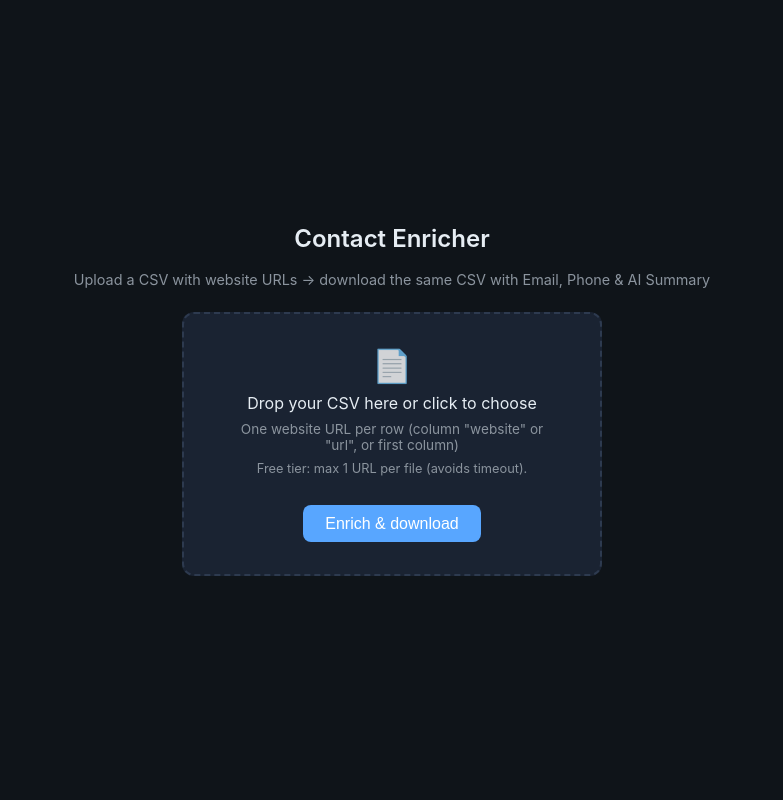
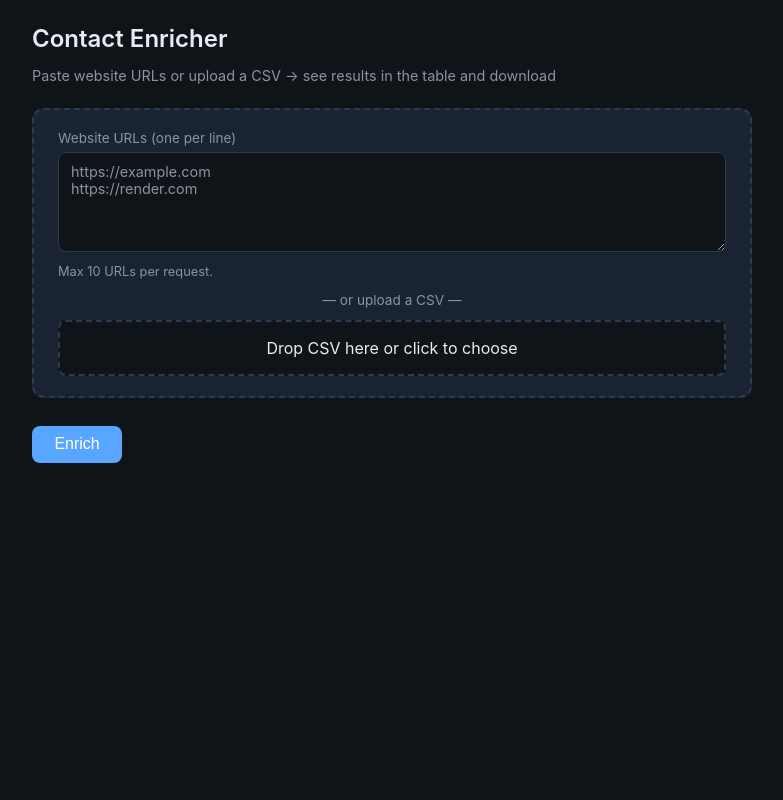
Before and after one commit to vlbandara/lead, a Flask app: page / in a window 1280 px wide. Shown: the whole page, without its empty margins (248-1031 px from the left). Run offline with Flask 3, Linux system fonts and the light colour scheme; some libraries are stand-ins or nearby versions.

Commit message:
Add URL text input, results table in UI, 10-URL limit, fix click-to-choose, JSON API
Made-with: Cursor

```diff
--- a/app.py
+++ b/app.py
@@ -19,8 +19,8 @@ _this_dir = os.path.dirname(os.path.abspath(__file__))
 app = Flask(__name__, template_folder=os.path.join(_this_dir, "templates"))
 app.config["MAX_CONTENT_LENGTH"] = 2 * 1024 * 1024  # 2 MB max upload
 
-# Free tier: request and worker timeouts are tight. 1 URL per request is reliable.
-MAX_URLS_PER_REQUEST = 1
+# Max URLs per request (free tier may timeout with many URLs; use 1–3 for reliability)
+MAX_URLS_PER_REQUEST = 10
 
 URL_COLUMN_NAMES = ("website", "url", "site", "domain", "link", "website_url")
 
@@ -63,42 +63,63 @@ def index():
     return render_template("index.html", max_urls=MAX_URLS_PER_REQUEST)
 
 
-@app.route("/enrich", methods=["POST"])
-def enrich():
-    if "csv" not in request.files:
-        return jsonify({"error": "No CSV file uploaded"}), 400
-    f = request.files["csv"]
-    if not f.filename or not f.filename.lower().endswith((".csv", ".txt")):
-        return jsonify({"error": "Please upload a CSV file"}), 400
+def _collect_urls_from_request():
+    """Return (urls, extra_rows) from either CSV file or 'urls' form field. extra_rows is list of (url, [extra_cols]) for CSV."""
+    urls_text = (request.form.get("urls") or "").strip()
+    if urls_text:
+        urls = []
+        for line in urls_text.splitlines():
+            u = _normalize_url(line)
+            if u and _is_valid_url(u):
+                urls.append(u)
+        return urls, [(u, []) for u in urls]
+
+    f = request.files.get("csv")
+    if not f or not f.filename or not f.filename.lower().endswith((".csv", ".txt")):
+        return None, None
 
     try:
         stream = io.StringIO(f.stream.read().decode("utf-8", errors="replace"))
         reader = csv.reader(stream)
         rows = list(reader)
     except Exception as e:
-        return jsonify({"error": f"Invalid CSV: {e}"}), 400
+        raise ValueError(f"Invalid CSV: {e}")
 
     if not rows:
-        return jsonify({"error": "CSV file is empty"}), 400
+        raise ValueError("CSV file is empty")
 
     headers = rows[0]
     url_index = _detect_url_column(headers)
-    new_headers = headers + ["Email", "Phone", "AI Summary"]
-
-    # Collect URLs from first column or detected column (skip header)
     urls = []
+    extra_rows = []
     for r in rows[1:]:
         if len(r) > url_index:
             u = _normalize_url(r[url_index])
             if u and _is_valid_url(u):
                 urls.append(u)
+                extra_cols = [c for i, c in enumerate(r) if i != url_index]
+                extra_rows.append((u, extra_cols))
+    return urls, extra_rows
+
+
+@app.route("/enrich", methods=["POST"])
+def enrich():
+    try:
+        urls, extra_rows = _collect_urls_from_request()
+    except ValueError as e:
+        return jsonify({"error": str(e)}), 400
+
+    if urls is None:
+        return jsonify({"error": "Add website URLs in the text box, or upload a CSV file."}), 400
 
     if not urls:
-        return jsonify({"error": "No valid website URLs found in the CSV. Use a column named 'website' or 'url', or put URLs in the first column."}), 400
+        return jsonify({
+            "error": "No valid website URLs found. Enter one URL per line, or use a CSV with a 'website' or 'url' column.",
+        }), 400
 
     if len(urls) > MAX_URLS_PER_REQUEST:
         return jsonify({
-            "error": f"Too many URLs ({len(urls)}). Maximum is {MAX_URLS_PER_REQUEST} per file on free tier.",
+            "error": f"Too many URLs ({len(urls)}). Maximum is {MAX_URLS_PER_REQUEST} per request.",
         }), 400
 
     if not (OPENROUTER_API_KEY or "").strip():
@@ -107,7 +128,6 @@ def enrich():
         }), 500
 
     try:
-        # Enrich each URL (sequential to stay within timeout and rate limits)
         url_to_contact = {}
         for u in urls:
             contact = gather_contact_info(u)
@@ -116,28 +136,20 @@ def enrich():
             if contact and contact.get("Website"):
                 url_to_contact[contact["Website"]] = contact
 
-        # Build output CSV: original rows + enriched columns
-        output = io.StringIO()
-        writer = csv.writer(output)
-        writer.writerow(new_headers)
+        results = []
+        for i, u in enumerate(urls):
+            contact = url_to_contact.get(clean_url(u)) or url_to_contact.get(u)
+            row = {
+                "website": u,
+                "email": ", ".join(contact.get("Email") or []) if contact else "",
+                "phone": ", ".join(contact.get("Phone") or []) if contact else "",
+                "ai_summary": (contact.get("AI Summary") or "").strip() if contact else "",
+            }
+            if extra_rows and i < len(extra_rows):
+                row["_extra"] = extra_rows[i][1]
+            results.append(row)
 
-        for r in rows[1:]:
-            if len(r) <= url_index:
-                writer.writerow(_enrich_row(r, url_index, None))
-                continue
-            u = _normalize_url(r[url_index])
-            if not u or not _is_valid_url(u):
-                writer.writerow(_enrich_row(r, url_index, None))
-                continue
-            contact = url_to_contact.get(clean_url(u)) or url_to_contact.get(u)
-            writer.writerow(_enrich_row(r, url_index, contact))
-
-        output.seek(0)
-        return Response(
-            output.getvalue(),
-            mimetype="text/csv",
-            headers={"Content-Disposition": "attachment; filename=enriched_contacts.csv"},
-        )
+        return jsonify({"results": results})
     except Exception as e:
         return jsonify({
             "error": f"Enrichment failed: {str(e)}",
--- /dev/null
+++ b/one_website.csv
@@ -0,0 +1,2 @@
+website
+https://render.com
--- a/templates/index.html
+++ b/templates/index.html
@@ -3,7 +3,7 @@
 <head>
   <meta charset="UTF-8">
   <meta name="viewport" content="width=device-width, initial-scale=1.0">
-  <title>Contact Enricher — Drop CSV, Get Enriched CSV</title>
+  <title>Contact Enricher — Add URLs or CSV, See Results</title>
   <style>
     :root {
       --bg: #0f1419;
@@ -23,61 +23,51 @@
       color: var(--text);
       min-height: 100vh;
       margin: 0;
-      display: flex;
-      flex-direction: column;
-      align-items: center;
-      justify-content: center;
       padding: 1.5rem;
     }
-    h1 {
-      font-size: 1.5rem;
-      font-weight: 600;
-      margin: 0 0 0.25rem 0;
+    .container { max-width: 720px; margin: 0 auto; }
+    h1 { font-size: 1.5rem; font-weight: 600; margin: 0 0 0.25rem 0; }
+    .sub { color: var(--muted); font-size: 0.9rem; margin-bottom: 1.5rem; }
+
+    .input-section {
+      background: var(--surface);
+      border: 2px dashed var(--border);
+      border-radius: 12px;
+      padding: 1.25rem 1.5rem;
+      margin-bottom: 1rem;
     }
-    .sub {
-      color: var(--muted);
+    .input-section.has-file { border-color: var(--success); background: rgba(63, 185, 80, 0.08); }
+    .input-section label { display: block; font-size: 0.85rem; color: var(--muted); margin-bottom: 0.35rem; }
+    #urls {
+      width: 100%;
+      min-height: 100px;
+      padding: 0.6rem 0.75rem;
+      font-family: inherit;
       font-size: 0.9rem;
-      margin-bottom: 1.5rem;
+      background: var(--bg);
+      border: 1px solid var(--border);
+      border-radius: 8px;
+      color: var(--text);
+      resize: vertical;
     }
+    #urls::placeholder { color: var(--muted); }
+    .or { text-align: center; color: var(--muted); font-size: 0.85rem; margin: 0.75rem 0; }
     .dropzone {
       border: 2px dashed var(--border);
-      background: var(--surface);
-      border-radius: 12px;
-      padding: 2rem 3rem;
+      background: var(--bg);
+      border-radius: 8px;
+      padding: 1rem;
       text-align: center;
       cursor: pointer;
-      transition: border-color 0.2s, background 0.2s;
-      max-width: 420px;
-      width: 100%;
+      transition: border-color 0.2s;
     }
-    .dropzone:hover, .dropzone.dragover {
-      border-color: var(--accent);
-      background: rgba(88, 166, 255, 0.06);
-    }
-    .dropzone.has-file {
-      border-color: var(--success);
-      background: rgba(63, 185, 80, 0.08);
-    }
+    .dropzone:hover, .dropzone.dragover { border-color: var(--accent); }
     .dropzone input { display: none; }
-    .file-chosen {
-      margin-top: 0.75rem;
-      font-size: 0.9rem;
-      color: var(--success);
-      word-break: break-all;
-    }
+    .file-chosen { font-size: 0.85rem; color: var(--success); margin-top: 0.35rem; }
     .file-chosen::before { content: '✓ '; }
-    .dropzone .icon {
-      font-size: 2rem;
-      margin-bottom: 0.5rem;
-      opacity: 0.8;
-    }
-    .dropzone .hint {
-      color: var(--muted);
-      font-size: 0.85rem;
-      margin-top: 0.5rem;
-    }
+    .limit { color: var(--muted); font-size: 0.8rem; margin-top: 0.5rem; }
+
     .btn {
-      margin-top: 1rem;
       padding: 0.6rem 1.4rem;
       font-size: 1rem;
       background: var(--accent);
@@ -87,16 +77,18 @@
       cursor: pointer;
       font-weight: 500;
       transition: background 0.2s;
+      margin-top: 0.75rem;
     }
     .btn:hover:not(:disabled) { background: var(--accent-hover); }
     .btn:disabled { opacity: 0.6; cursor: not-allowed; }
+    .btn.secondary { background: var(--border); }
+    .btn.secondary:hover:not(:disabled) { background: var(--muted); }
+
     .message {
       margin-top: 1rem;
       padding: 0.75rem 1rem;
       border-radius: 8px;
       font-size: 0.9rem;
-      max-width: 420px;
-      width: 100%;
     }
     .message.error { background: rgba(248, 81, 73, 0.15); color: var(--error); }
     .message.success { background: rgba(63, 185, 80, 0.15); color: var(--success); }
@@ -112,31 +104,82 @@
       margin-right: 0.5rem;
     }
     @keyframes spin { to { transform: rotate(360deg); } }
-    .limit { color: var(--muted); font-size: 0.8rem; margin-top: 0.5rem; }
+
+    .results-section { margin-top: 2rem; }
+    .results-section h2 { font-size: 1.1rem; margin: 0 0 0.75rem 0; }
+    .results-actions { margin-bottom: 0.75rem; }
+    .results-table-wrap {
+      overflow-x: auto;
+      border: 1px solid var(--border);
+      border-radius: 8px;
+      background: var(--surface);
+    }
+    table { width: 100%; border-collapse: collapse; font-size: 0.85rem; }
+    th, td { padding: 0.5rem 0.75rem; text-align: left; border-bottom: 1px solid var(--border); }
+    th { background: var(--border); color: var(--text); font-weight: 600; }
+    tr:last-child td { border-bottom: none; }
+    td a { color: var(--accent); }
+    .empty-cell { color: var(--muted); }
   </style>
 </head>
 <body>
-  <h1>Contact Enricher</h1>
-  <p class="sub">Upload a CSV with website URLs → download the same CSV with Email, Phone & AI Summary</p>
+  <div class="container">
+    <h1>Contact Enricher</h1>
+    <p class="sub">Paste website URLs or upload a CSV → see results in the table and download</p>
 
-  <form id="form" class="dropzone" action="/enrich" method="post" enctype="multipart/form-data">
-    <input type="file" name="csv" id="file" accept=".csv,.txt" required>
-    <div class="icon">📄</div>
-    <div id="dropLabel">Drop your CSV here or click to choose</div>
-    <div id="fileChosen" class="file-chosen" hidden></div>
-    <div class="hint">One website URL per row (column "website" or "url", or first column)</div>
-    <p class="limit">Free tier: max {{ max_urls }} URL per file (avoids timeout).</p>
-    <button type="submit" class="btn" id="submitBtn">Enrich & download</button>
-  </form>
+    <form id="form">
+      <div class="input-section" id="inputSection">
+        <label for="urls">Website URLs (one per line)</label>
+        <textarea id="urls" name="urls" placeholder="https://example.com&#10;https://render.com"></textarea>
+        <p class="limit">Max {{ max_urls }} URLs per request.</p>
 
-  <div id="message" class="message" role="alert" hidden></div>
+        <p class="or">— or upload a CSV —</p>
+        <div class="dropzone" id="dropzone">
+          <input type="file" name="csv" id="file" accept=".csv,.txt">
+          <span id="dropLabel">Drop CSV here or click to choose</span>
+          <div id="fileChosen" class="file-chosen" hidden></div>
+        </div>
+      </div>
+      <button type="submit" class="btn" id="submitBtn">Enrich</button>
+    </form>
+
+    <div id="message" class="message" role="alert" hidden></div>
+
+    <section id="resultsSection" class="results-section" hidden>
+      <h2>Results</h2>
+      <div class="results-actions">
+        <button type="button" class="btn secondary" id="downloadCsvBtn">Download CSV</button>
+      </div>
+      <div class="results-table-wrap">
+        <table>
+          <thead>
+            <tr>
+              <th>Website</th>
+              <th>Email</th>
+              <th>Phone</th>
+              <th>AI Summary</th>
+            </tr>
+          </thead>
+          <tbody id="resultsBody"></tbody>
+        </table>
+      </div>
+    </section>
+  </div>
 
   <script>
     const form = document.getElementById('form');
+    const urlsInput = document.getElementById('urls');
     const fileInput = document.getElementById('file');
     const submitBtn = document.getElementById('submitBtn');
     const messageEl = document.getElementById('message');
     const fileChosenEl = document.getElementById('fileChosen');
+    const inputSection = document.getElementById('inputSection');
+    const dropzone = document.getElementById('dropzone');
+    const resultsSection = document.getElementById('resultsSection');
+    const resultsBody = document.getElementById('resultsBody');
+    const downloadCsvBtn = document.getElementById('downloadCsvBtn');
+
+    let lastResults = [];
 
     function showMessage(text, type) {
       messageEl.textContent = text;
@@ -152,20 +195,16 @@
       if (f && (f.name.endsWith('.csv') || f.name.endsWith('.txt'))) {
         fileChosenEl.textContent = f.name;
         fileChosenEl.hidden = false;
-        form.classList.add('has-file');
+        inputSection.classList.add('has-file');
       } else {
         fileChosenEl.hidden = true;
         fileChosenEl.textContent = '';
-        form.classList.remove('has-file');
+        inputSection.classList.remove('has-file');
       }
     }
 
-    const dropzone = form;
     ['dragenter', 'dragover', 'dragleave', 'drop'].forEach(ev => {
-      dropzone.addEventListener(ev, e => {
-        e.preventDefault();
-        e.stopPropagation();
-      });
+      dropzone.addEventListener(ev, e => { e.preventDefault(); e.stopPropagation(); });
     });
     ['dragenter', 'dragover'].forEach(ev => {
       dropzone.addEventListener(ev, () => dropzone.classList.add('dragover'));
@@ -187,45 +226,80 @@
     });
     fileInput.addEventListener('change', updateFileFeedback);
 
+    dropzone.addEventListener('click', (e) => {
+      if (e.target === fileInput) return;
+      fileInput.click();
+    });
+
+    function renderResults(results) {
+      lastResults = results;
+      resultsBody.innerHTML = results.map(r => {
+        const email = (r.email || '').trim();
+        const phone = (r.phone || '').trim();
+        const summary = (r.ai_summary || '').trim();
+        const emailCell = email ? escapeHtml(email) : '<span class="empty-cell">—</span>';
+        const phoneCell = phone ? escapeHtml(phone) : '<span class="empty-cell">—</span>';
+        const summaryCell = summary ? escapeHtml(summary) : '<span class="empty-cell">—</span>';
+        return '<tr><td><a href="' + escapeHtml(r.website) + '" target="_blank" rel="noopener">' + escapeHtml(r.website) + '</a></td><td>' + emailCell + '</td><td>' + phoneCell + '</td><td>' + summaryCell + '</td></tr>';
+      }).join('');
+      resultsSection.hidden = false;
+    }
+    function escapeHtml(s) {
+      const div = document.createElement('div');
+      div.textContent = s;
+      return div.innerHTML;
+    }
+
+    downloadCsvBtn.addEventListener('click', () => {
+      if (!lastResults.length) return;
+      const header = 'Website,Email,Phone,AI Summary\n';
+      const rows = lastResults.map(r => {
+        const email = (r.email || '').replace(/"/g, '""');
+        const phone = (r.phone || '').replace(/"/g, '""');
+        const summary = (r.ai_summary || '').replace(/"/g, '""');
+        return '"' + (r.website || '').replace(/"/g, '""') + '","' + email + '","' + phone + '","' + summary + '"';
+      }).join('\n');
+      const blob = new Blob([header + rows], { type: 'text/csv' });
+      const a = document.createElement('a');
+      a.href = URL.createObjectURL(blob);
+      a.download = 'enriched_contacts.csv';
+      a.click();
+      URL.revokeObjectURL(a.href);
+    });
+
     form.addEventListener('submit', async e => {
       e.preventDefault();
-      if (!fileInput.files.length) return;
+      const urlsText = urlsInput.value.trim();
+      const hasFile = fileInput.files.length && (fileInput.files[0].name.endsWith('.csv') || fileInput.files[0].name.endsWith('.txt'));
+      if (!urlsText && !hasFile) {
+        showMessage('Enter at least one URL in the box or upload a CSV file.', 'error');
+        return;
+      }
       hideMessage();
       submitBtn.disabled = true;
       submitBtn.innerHTML = '<span class="spinner"></span> Processing…';
 
       const fd = new FormData();
-      fd.append('csv', fileInput.files[0]);
+      if (urlsText) {
+        fd.set('urls', urlsText);
+      } else if (hasFile) {
+        fd.append('csv', fileInput.files[0]);
+      }
 
       try {
         const res = await fetch('/enrich', { method: 'POST', body: fd });
-        if (res.ok) {
-          const blob = await res.blob();
-          const a = document.createElement('a');
-          a.href = URL.createObjectURL(blob);
-          a.download = 'enriched_contacts.csv';
-          a.click();
-          URL.revokeObjectURL(a.href);
-          showMessage('Download started. Check your downloads folder.', 'success');
+        const data = await res.json().catch(() => ({}));
+        if (res.ok && Array.isArray(data.results)) {
+          renderResults(data.results);
+          showMessage('Done. ' + data.results.length + ' result(s) below.', 'success');
         } else {
-          let msg = 'Something went wrong. Try again.';
-          const contentType = res.headers.get('content-type') || '';
-          if (contentType.includes('application/json')) {
-            const data = await res.json().catch(() => ({}));
-            if (data.error) msg = data.error;
-          } else {
-            const text = await res.text();
-            if (text && !text.trimStart().startsWith('<') && text.length < 300) msg = text;
-            else if (res.status >= 500) msg = 'Server error (' + res.status + '). Try again in a moment or check back later.';
-            else if (text) msg = 'Error ' + res.status + ': ' + text.slice(0, 120).replace(/\s+/g, ' ').trim() + (text.length > 120 ? '…' : '');
-          }
-          showMessage(msg, 'error');
+          showMessage(data.error || 'Something went wrong. Try again.', 'error');
         }
       } catch (err) {
         showMessage('Network error. Check your connection and try again.', 'error');
       } finally {
         submitBtn.disabled = false;
-        submitBtn.textContent = 'Enrich & download';
+        submitBtn.textContent = 'Enrich';
       }
     });
   </script>
```
